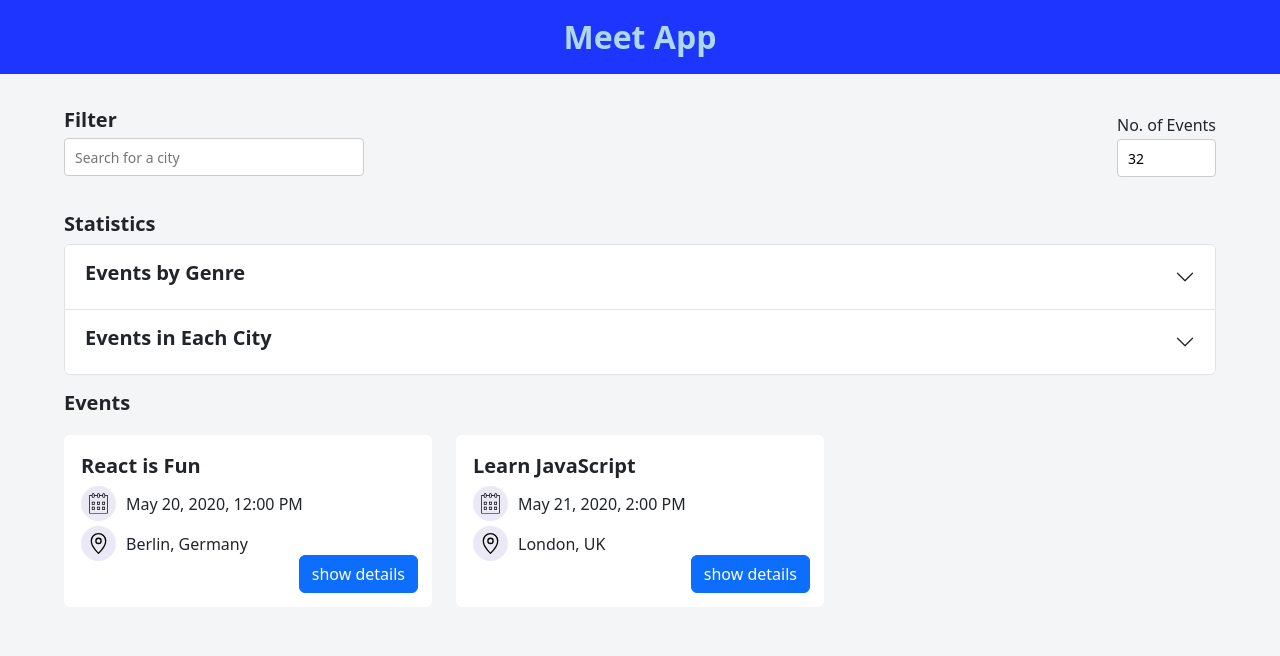
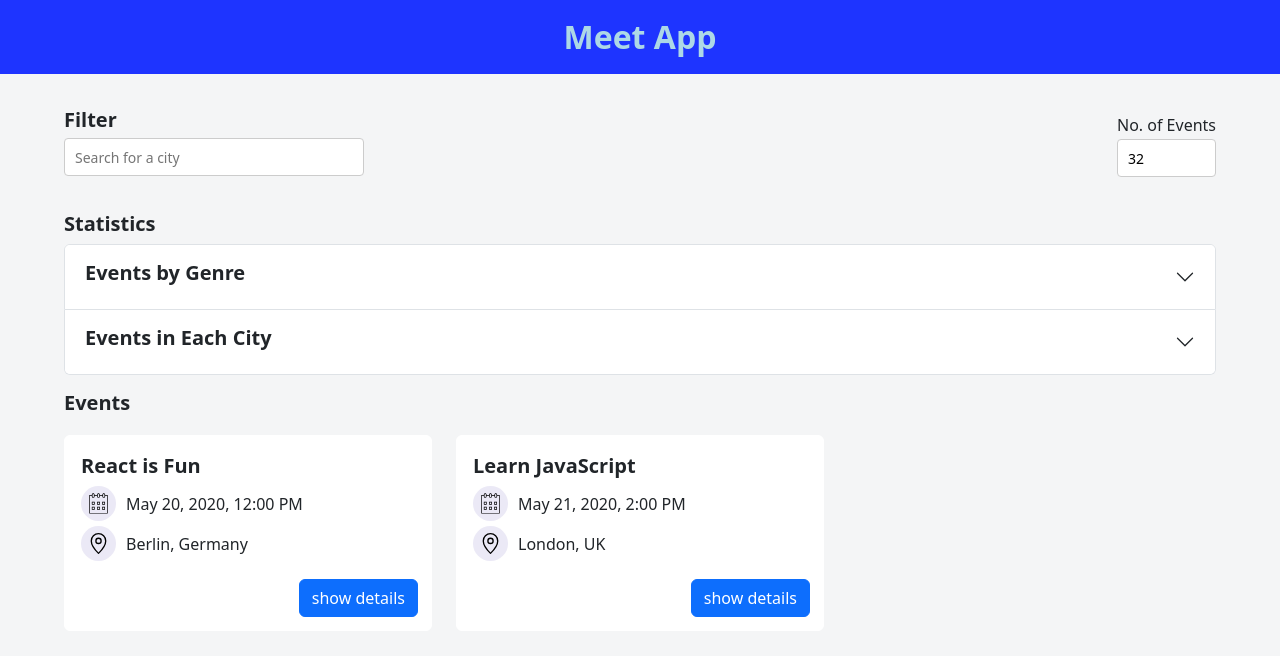
Before and after one commit to rmoise/meet, a React (Create React App) app: page / in a window 1280 px wide. Shown: the top 656 px of the page. Built offline with nearby package versions, Linux system fonts and the light colour scheme; what atatus-spa would draw is missing.

Commit message:
update card footer

```diff
--- a/src/Event.js
+++ b/src/Event.js
@@ -77,7 +77,7 @@ class Event extends Component {
               </Card.Footer>
             </>
           ) : (
-            <Card.Footer className='mt-4'>
+            <Card.Footer className='mt-5'>
               <Button
                 className="mx-2 mb-2 details-btn"
                 onClick={this.handleDetailsToggled}
```
